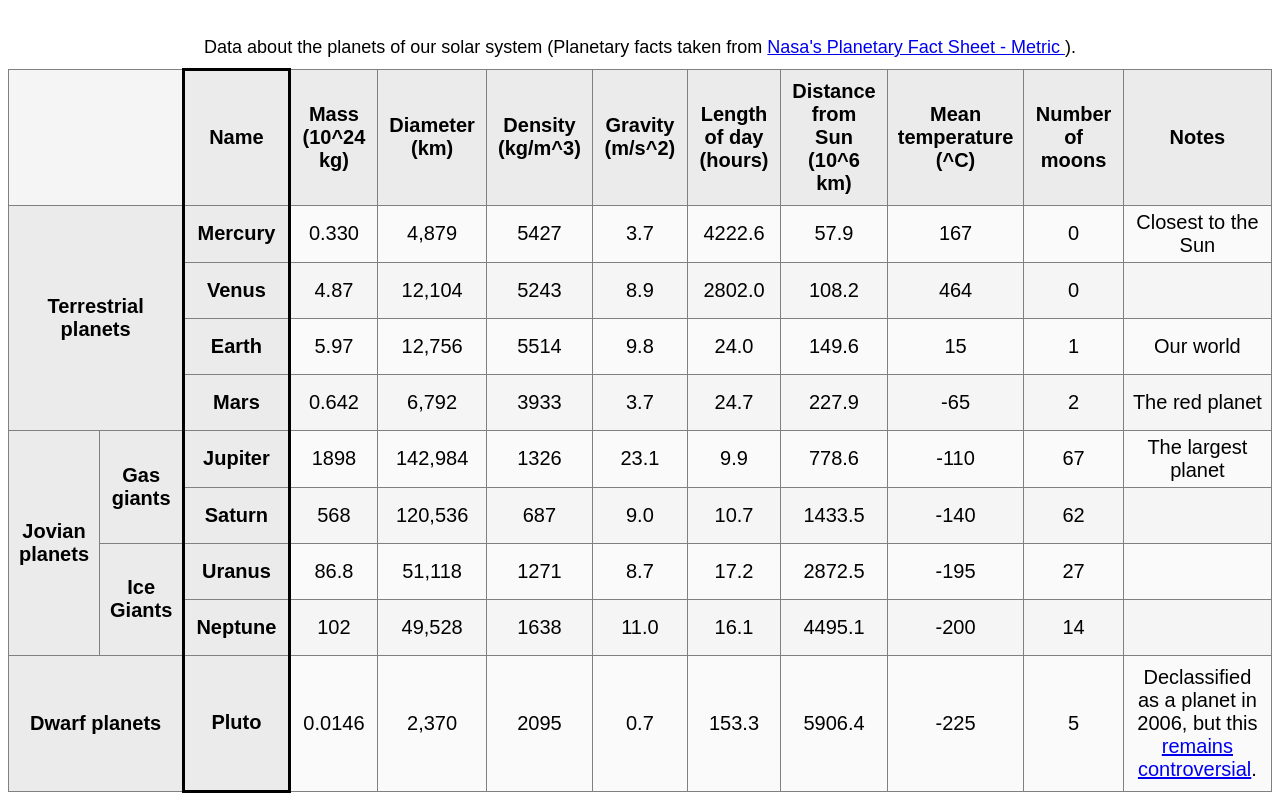
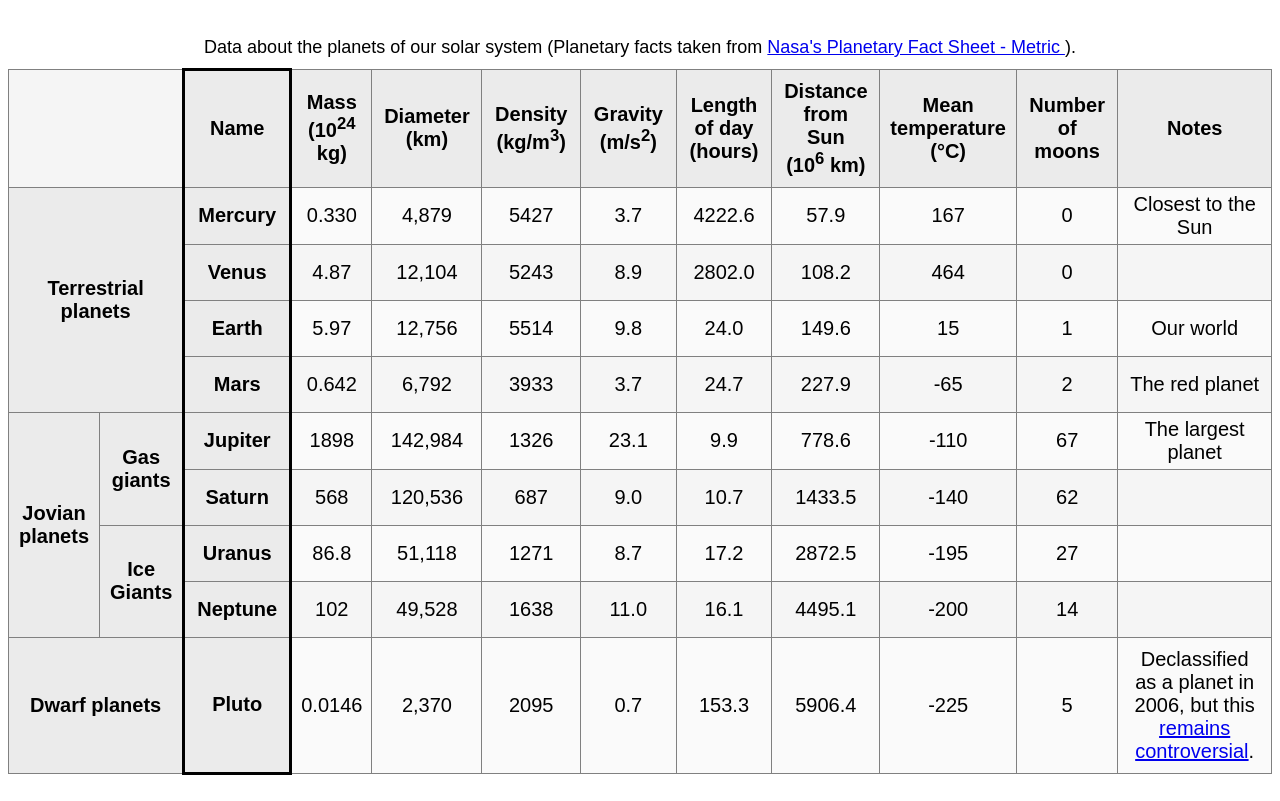
Before and after one commit to MisutaKohi/planets-table, a plain HTML site: page index.html in a window 1280 px wide. Shown: the part 82-883 px from the top of the page. Drawn offline with Linux system fonts and the light colour scheme.

Commit message:
Fix scientific notation in column headers

```diff
--- a/index.html
+++ b/index.html
@@ -86,13 +86,13 @@
     <tr>
       <th colspan="2" style="background-color: var(--row-gray);"></th>
       <th col>Name</th>
-      <th>Mass <br>(10^24 kg)</br></th>
+      <th>Mass <br>(10<sup>24</sup> kg)</br></th>
       <th>Diameter <br>(km)</br></th>
-      <th>Density <br>(kg/m^3)</br></th>
-      <th>Gravity <br>(m/s^2)</br></th>
+      <th>Density <br>(kg/m<sup>3</sup>)</br></th>
+      <th>Gravity <br>(m/s<sup>2</sup>)</br></th>
       <th>Length <br>of day</br> (hours)</th>
-      <th>Distance from Sun <br>(10^6 km)</br></th>
-      <th>Mean temperature <br>(^C)</br></th>
+      <th>Distance from Sun <br>(10<sup>6</sup> km)</br></th>
+      <th>Mean temperature <br>(&deg;C)</br></th>
       <th>Number of moons</th>
       <th>Notes</th>
     </tr>
```
